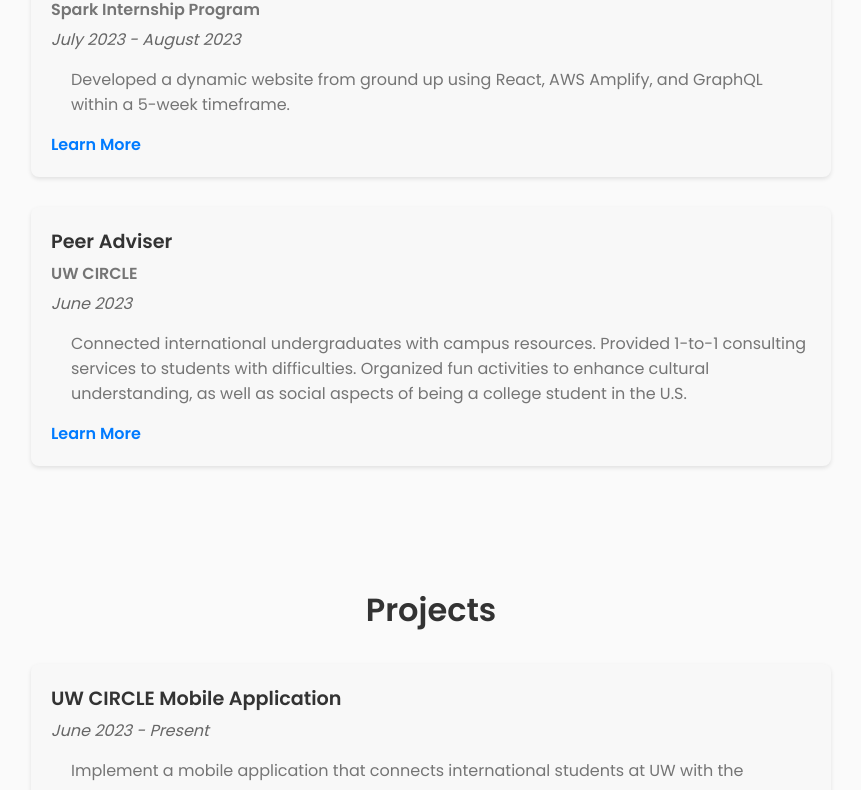
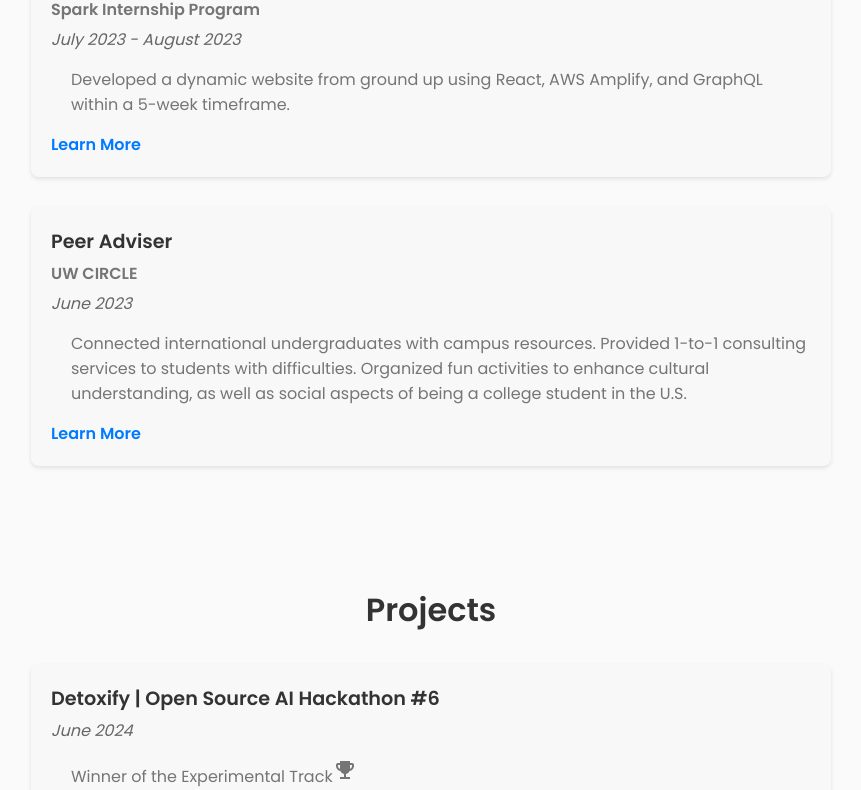
Before and after one commit to zylim1128/zhiyanglim.github.io, a React (Create React App) app: page / in a window 1280 px wide. Shown: the part 1998-2788 px from the top of the page, without its empty margins (209-1070 px from the left). Built offline with nearby package versions, Linux system fonts and the light colour scheme.

Commit message:
Update projects

```diff
--- a/src/components/Project/Project.jsx
+++ b/src/components/Project/Project.jsx
@@ -1,7 +1,20 @@
 import React from "react";
 import "./project.css";
+import EmojiEventsIcon from '@mui/icons-material/EmojiEvents';
 
 const projects = [
+  {
+    time: "June 2024",
+    title: "Detoxify | Open Source AI Hackathon #6",
+    description: [
+      <>Winner of the Experimental Track
+      <EmojiEventsIcon /></>,
+
+      "Developed an AI application using Meta Llama3 70b instruct LLM for toxicity classification in gaming chat. ",
+    ],
+    skills: ["Flask", "LangChain/OctoAI", "Python", "HTML/CSS"],
+    link: "https://github.com/NoxNovus/Detoxify",
+  },
   {
     time: "June 2023 - Present",
     title: "UW CIRCLE Mobile Application",
@@ -9,7 +22,7 @@ const projects = [
       "Implement a mobile application that connects international students at UW with the campus resources",
     ],
     skills: ["React Native", "Figma"],
-    link: "https://reenas-dynamite-site.webflow.io/circle",
+    link: "https://app.circle.uw.edu/",
   },
   {
     time: "Jan 2024 - March 2024",
@@ -21,8 +34,17 @@ const projects = [
     link: "https://main.d3pb2yef2pgy2m.amplifyapp.com/",
   },
   {
+    time: "Oct 2023",
+    title: "DubWalks | DubHacks 23'",
+    description: [
+      "Developed a React Native MVP app to connect UW students for safe walks home, enhancing campus safety and community engagement",
+    ],
+    skills: ["React Native", "Javascript", "Figma"],
+    link: "https://devpost.com/software/dubwalks/",
+  },
+  {
     time: "Oct 2022",
-    title: "Aidhere",
+    title: "Aidhere | DubHacks 22'",
     description: [
       "Implement a MVP mobile application that helps people in emergency to seek help from nearby certified first responder in DubHacks",
     ],
```
